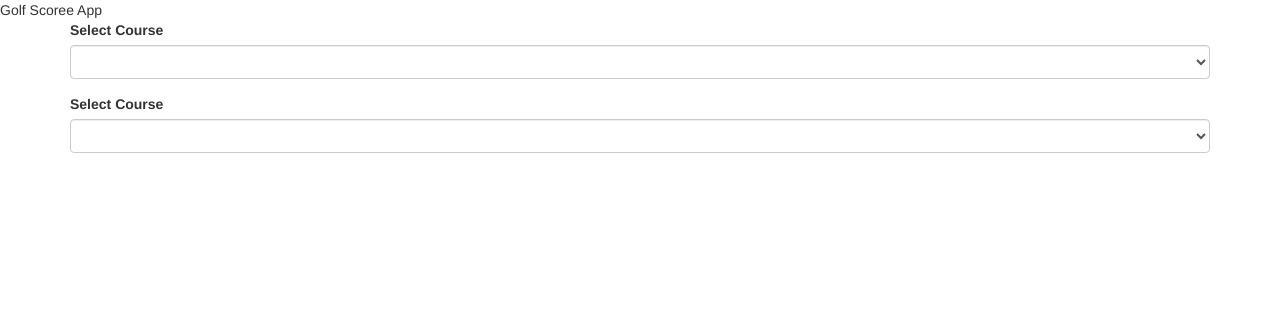
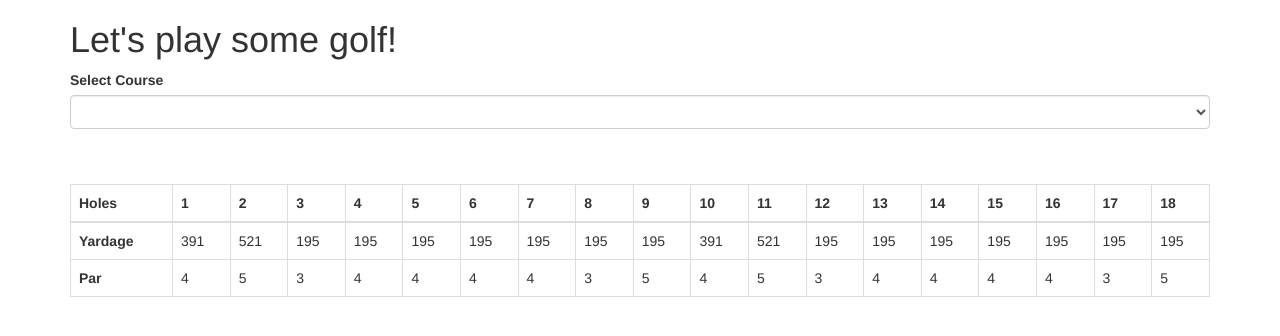
Before and after one commit to sfonua10/golf-score-app, a plain HTML site: page index.html in a window 1280 px wide. Drawn offline with nearby package versions, Linux system fonts and the light colour scheme; no server answers.

Commit message:
calculate par and handicap

```diff
--- a/index.html
+++ b/index.html
@@ -23,38 +23,133 @@
 </head>
 
 <body>
-  <h1">Golf Scoree App</h1>
   <div class="container">
     <div class="row">
       <div class="col-lg-12" id="header">
-          <div class="form-group">
-            <label for="course-select">Select Course</label>
-            <select class="form-control" id="course-select" onchange="getIndividualCourse(value);"></select>
-          </div>
-          <div class="form-group">
-            <label for="course-select">Select Course</label>
-            <select class="form-control" id="tee-box-select"></select>
-          </div>
+        <h1>Let's play some golf!</h1>
       </div>
     </div>
     <div class="row">
       <div class="col-lg-12">
-          <div id="options-container"></div>
+        <div id="options-container">
+          <div class="form-group">
+            <label for="course-select">Select Course</label>
+            <select class="form-control" id="course-select" onchange="getIndividualCourse(value);">
+            </select>
+          </div>
+        </div>
       </div>
     </div>
 
     <div class="row" id="scorecard-container">
       <div class="col-lg-12" id="scorecard">
         <div class="table-responsive">
-            <table class="table table-bordered"></table>
+          <table id="golf-table" class="table table-bordered">
+          </table>
         </div>
 
         <div class="table-responsive">
-            <table class="table table-bordered"></table>
+          <table class="table table-bordered">
+          </table>
+        </div>
+
+        <table class="table table-bordered">
+          <thead>
+            <tr>
+              <th scope="col">Holes</th>
+              <th scope="col">1</th>
+              <th scope="col">2</th>
+              <th scope="col">3</th>
+              <th scope="col">4</th>
+              <th scope="col">5</th>
+              <th scope="col">6</th>
+              <th scope="col">7</th>
+              <th scope="col">8</th>
+              <th scope="col">9</th>
+              <th scope="col">10</th>
+              <th scope="col">11</th>
+              <th scope="col">12</th>
+              <th scope="col">13</th>
+              <th scope="col">14</th>
+              <th scope="col">15</th>
+              <th scope="col">16</th>
+              <th scope="col">17</th>
+              <th scope="col">18</th>
+            </tr>
+          </thead>
+          <tbody>
+            <tr>
+              <th scope="row">Yardage</th>
+              <td>391</td>
+              <td>521</td>
+              <td>195</td>
+              <td>195</td>
+              <td>195</td>
+              <td>195</td>
+              <td>195</td>
+              <td>195</td>
+              <td>195</td>
+              <td>391</td>
+              <td>521</td>
+              <td>195</td>
+              <td>195</td>
+              <td>195</td>
+              <td>195</td>
+              <td>195</td>
+              <td>195</td>
+              <td>195</td>
+            </tr>
+            <tr>
+              <th scope="row">Par</th>
+              <td>4</td>
+              <td>5</td>
+              <td>3</td>
+              <td>4</td>
+              <td>4</td>
+              <td>4</td>
+              <td>4</td>
+              <td>3</td>
+              <td>5</td>
+              <td>4</td>
+              <td>5</td>
+              <td>3</td>
+              <td>4</td>
+              <td>4</td>
+              <td>4</td>
+              <td>4</td>
+              <td>3</td>
+              <td>5</td>
+            </tr>
+            <!-- <tr>
+              <th scope="row">Handicap</th>
+              <td>3</td>
+              <td>5</td>
+              <td>11</td>
+              <td>13</td>
+              <td>15</td>
+              <td>1</td>
+              <td>9</td>
+              <td>17</td>
+              <td>7</td>
+              <td>3</td>
+              <td>5</td>
+              <td>11</td>
+              <td>13</td>
+              <td>15</td>
+              <td>1</td>
+              <td>9</td>
+              <td>17</td>
+              <td>7</td>
+            </tr>
+            <tr>
+              <th>Luigi</th>
+            </tr> -->
+          </tbody>
+        </table>
       </div>
     </div>
   </div>
-    </div>
+
   <script src="index.js"></script>
 </body>
 
--- a/index.js
+++ b/index.js
@@ -1,10 +1,12 @@
+// let myData = [];
 function getAvailableCourses() {
   return fetch("https://golf-courses-api.herokuapp.com/courses/")
     .then(function (response) {
       return response.json();
     })
     .then(function (data) {
-      let courseOptionsHtml = "";
+      let courseOptionsHtml =
+        "<option selected disabled>Select a golf course</option>";
       data.courses.forEach((course) => {
         courseOptionsHtml += `<option value="${course.id}">${course.name}</option>`;
       });
@@ -19,14 +21,60 @@ function getIndividualCourse(golfId) {
   return fetch(`https://golf-courses-api.herokuapp.com/courses/${golfId}`)
     .then((response) => response.json())
     .then((data) => {
-      console.log("indivisual course data:", data);
-      let teeBoxSelectHtml = "";
-      teeBoxes.forEach(function (teeBox, index) {
-        teeBoxSelectHtml += `<option value="${index}">${teeBox.teeType.toUpperCase()}, ${
-          teeBox.totalYards
-        } yards</option>`;
+      console.log(data.data);
+      //Creating table head data
+      const tableElement = document.querySelector("#golf-table");
+      const tHead = document.createElement("thead");
+      const tRow = document.createElement("tr");
+      tableElement.appendChild(tHead);
+      tHead.appendChild(tRow);
+      let thElement = "<th>Hole</th>";
+      let yardageData = "<th>Yardage</th>";
+      let parData = "<th>Par</th>";
+      let handicapData = "<th>Handicap</th>";
+      data.data.holes.forEach(function (hole, index) {
+        thElement += `<th>${hole.hole}</th>`;
+        yardageData += `<td>${hole.teeBoxes[0].yards}</td>`;
+        parData += `<td>${hole.teeBoxes[0].par}</td>`;
+        handicapData += `<td>${hole.teeBoxes[0].hcp}</td>`;
       });
+      tRow.innerHTML = thElement;
 
-      document.getElementById("tee-box-select").innerHTML = teeBoxSelectHtml;
+      //Creating body container rows, header, and data
+      console.log("yardageData", yardageData);
+      const tBody = document.createElement("tbody");
+      tableElement.appendChild(tBody);
+      const tRow2 = document.createElement("tr");
+      const tRow3 = document.createElement("tr");
+      const tRow4 = document.createElement("tr");
+      tBody.appendChild(tRow2);
+      tBody.appendChild(tRow3);
+      tBody.appendChild(tRow4);
+      tRow2.innerHTML = yardageData;
+      tRow3.innerHTML = parData;
+      tRow4.innerHTML = handicapData;
+      // const tBody = document.createElement("tbody");
+      // tableElement.appendChild(tBody);
+
+      // let yards = "<th>Yardage</th>";
     });
 }
+
+// function getTeebox(value) {
+//   let teeBoxSelectHtml = "";
+//   teeBoxes.forEach(function (teeBox, index) {
+//     teeBoxSelectHtml += `<option value="${index}">${teeBox.teeType.toUpperCase()}, ${
+//       teeBox.totalYards
+//     } yards</option>`;
+//   });
+
+//   document.getElementById("tee-box-select").innerHTML = teeBoxSelectHtml;
+// }
+
+class Player {
+  constructor(name, id = getNextId(), scores = []) {
+    this.name = name;
+    this.id = id;
+    this.scores = scores;
+  }
+}
```
Also changed, not shown: 1 other file. Lines whose indentation alone changed are shown as unchanged.
